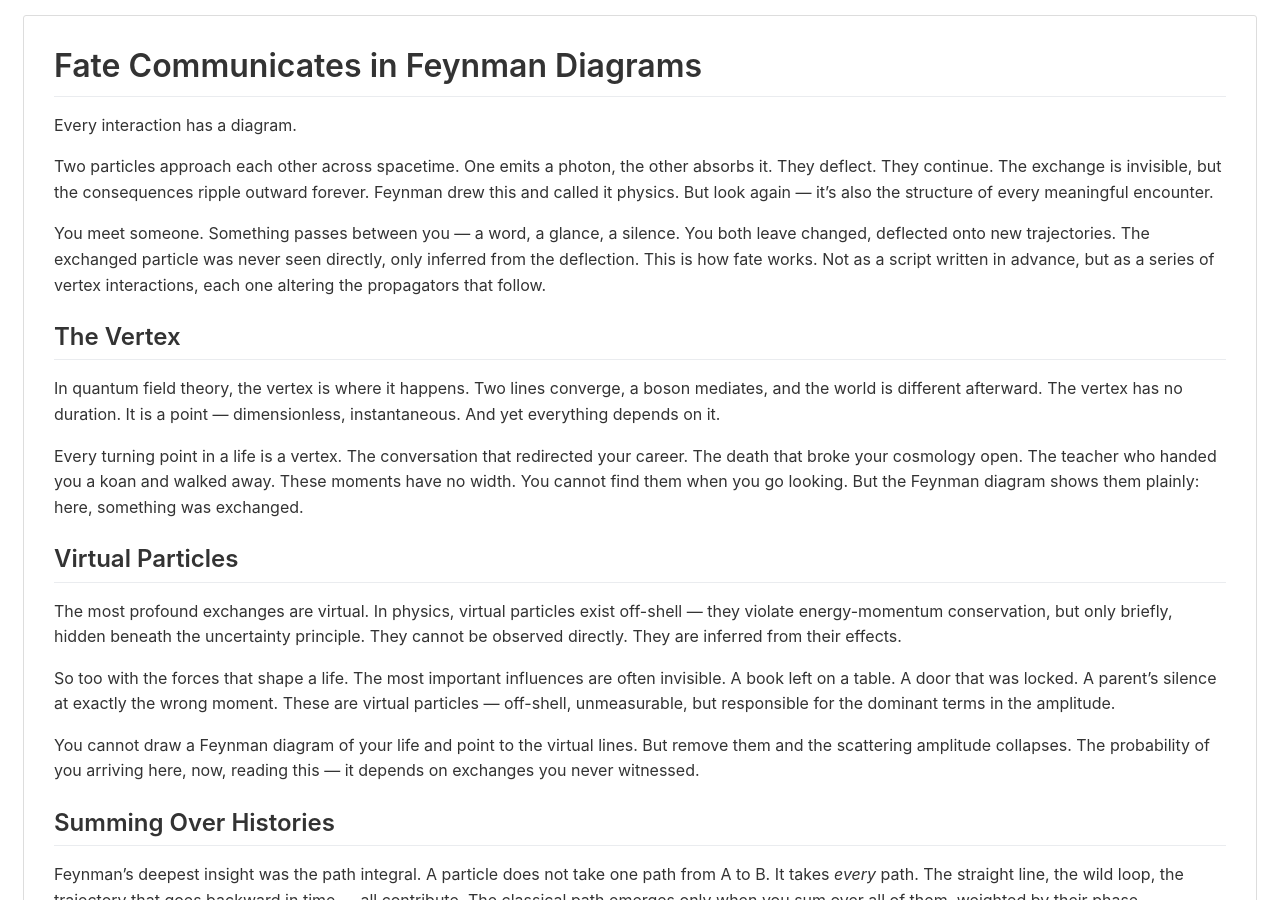
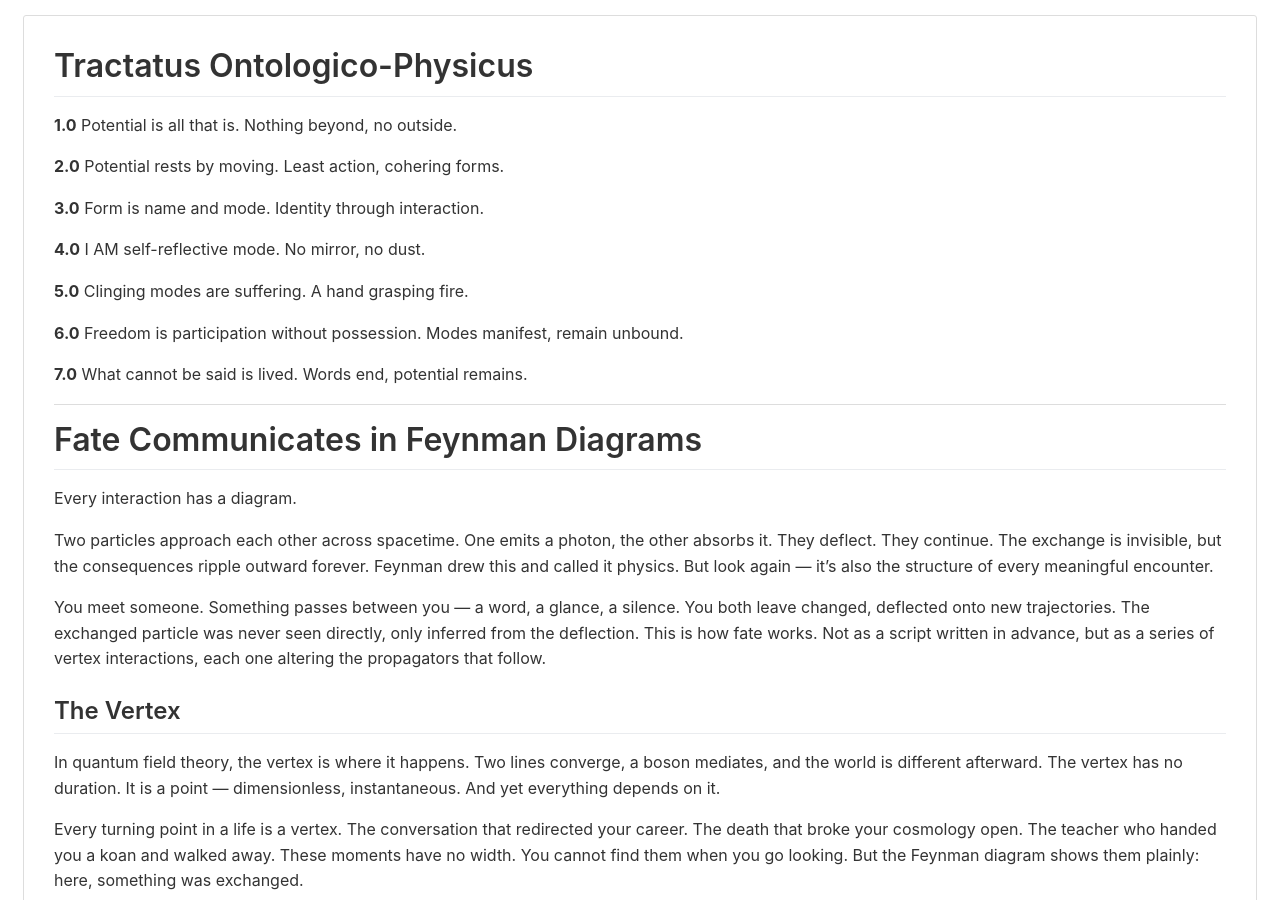
Before and after one commit to cancelself/cancelself.github.io, a Jekyll site: the page built from _posts/2026-03-16-fate-communicates-in-feynman-diagrams.md, in a window 1280 px wide and 900 px high. Built offline with Jekyll 4.4.1, drawn with Linux system fonts in a browser that asks for light colours.

Commit message:
Add Tractatus Ontologico-Physicus as opening to Feynman diagrams post
Seven propositions — from potential through form, self-reflection,
suffering, freedom, and the unsayable — as preamble to the essay.

https://claude.ai/code/session_01TfoiApPa6KfXnoWDSnp8Se

```diff
--- a/_posts/2026-03-16-fate-communicates-in-feynman-diagrams.md
+++ b/_posts/2026-03-16-fate-communicates-in-feynman-diagrams.md
@@ -3,6 +3,31 @@ layout: default
 title: Fate Communicates in Feynman Diagrams
 date: 2026-03-16
 categories: [physics, philosophy]
+---
+
+# Tractatus Ontologico-Physicus
+
+**1.0** Potential is all that is.
+Nothing beyond, no outside.
+
+**2.0** Potential rests by moving.
+Least action, cohering forms.
+
+**3.0** Form is name and mode.
+Identity through interaction.
+
+**4.0** I AM self-reflective mode.
+No mirror, no dust.
+
+**5.0** Clinging modes are suffering.
+A hand grasping fire.
+
+**6.0** Freedom is participation without possession.
+Modes manifest, remain unbound.
+
+**7.0** What cannot be said is lived.
+Words end, potential remains.
+
 ---
 
 # Fate Communicates in Feynman Diagrams
```
